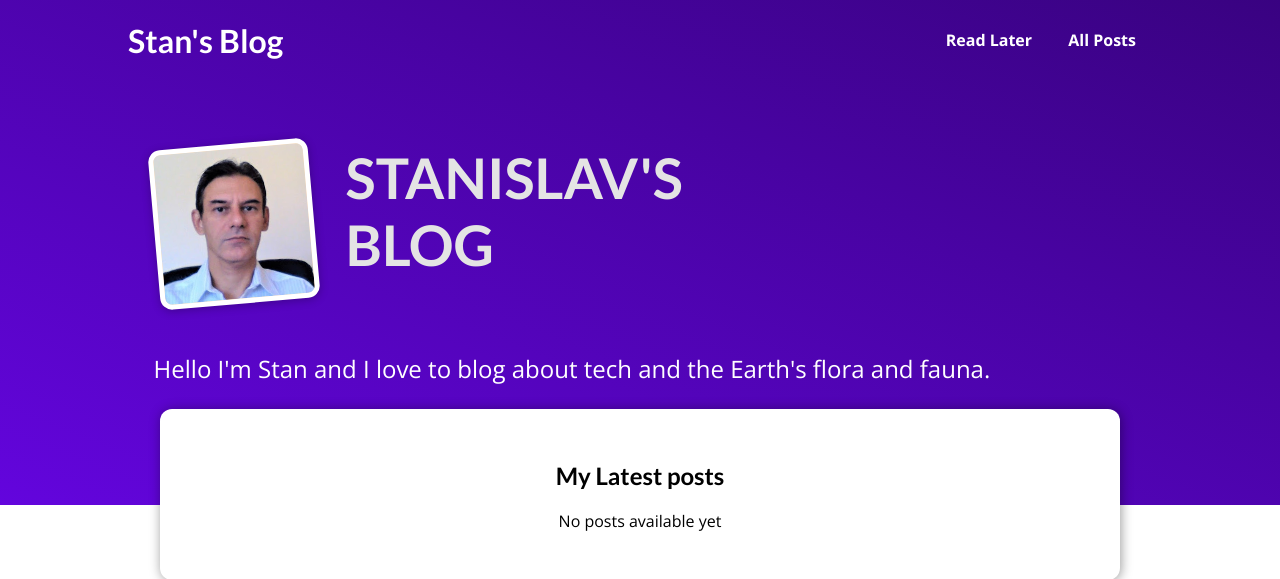
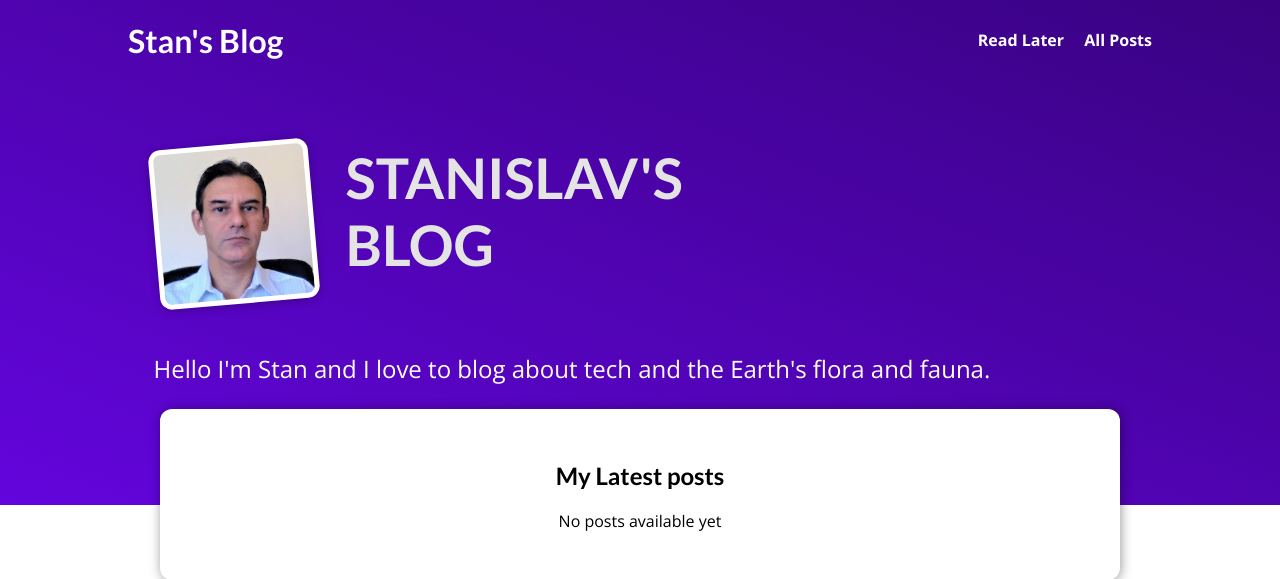
Before and after one commit to stanislavtz/blog, a Django app: page / in a window 1280 px wide. Shown: the top 579 px of the page. Run offline with Django 5.2, Linux system fonts and the light colour scheme; data that the repository does not hold is empty.

Commit message:
Change anhor tags margins

```diff
--- a/static/styles.css
+++ b/static/styles.css
@@ -48,5 +48,5 @@ h3 {
 }
 
 nav a {
-    margin: 0 1rem
+    margin-left: 1rem
 }
```
